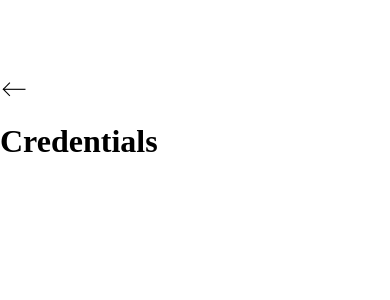
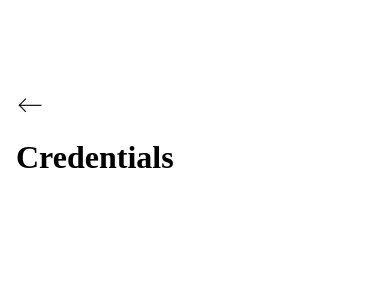
Before and after one commit to cssidy/personal-site, a Jekyll site: the page built from credentials.html, in a window 390 px wide. Shown: the top 300 px of the page. Built offline with Jekyll 4.4.1, drawn with Linux system fonts in a browser that asks for light colours; some web fonts are replaced.

Commit message:
phone-friendly styles

```diff
--- a/assets/css/base.css
+++ b/assets/css/base.css
@@ -116,9 +116,6 @@ a:focus {
 	width: 100%;
 }
 
-.content {
-}
-
 ul li {
 	list-style: square;
 }
@@ -168,6 +165,11 @@ ul li {
     max-width: 100%;
 }
 
+
+
+
+
+
 .warning {
     color: crimson;
     font-size: 200%; }
@@ -194,11 +196,7 @@ ul li {
     100% { -webkit-transform: translateY(0); transform: translateY(0); opacity: 1; }
 }
 
-@media (max-width: 1112px) {
-    .gallery h1, .writing-list h1 {
-        margin: 0 0 1rem 0 !important;
-    }
-}
+
 
 
 /* WRITINGS */
@@ -290,6 +288,39 @@ ul li {
 .post img {
 	width: 100%;
 }
+
+@media (max-width: 1112px) {
+    .gallery h1, .writing-list h1 {
+        margin: 0 0 1rem 0 !important;
+    }
+}
+
+@media (max-width: 585px) {
+    .writing-list {
+        padding: 3rem 1rem 1rem 1rem !important;
+    }
+
+    .writing-list span {
+        position: initial;
+        right: auto;
+        padding: 0;
+    }
+
+    .content, .credentials {
+        padding: 1rem;
+    }
+
+    .gallery {
+        padding: 1rem 1rem 3rem 1rem;
+    }
+
+    .post h1 {
+        font-size: inherit;
+    }
+}
+
+
+
 
 
 
--- a/credentials.html
+++ b/credentials.html
@@ -2,7 +2,7 @@
 layout: layout
 ---
 
-<div class="content">
+<div class="credentials">
   <a href="/"><img src="assets/icons/left-arrow.svg" class="left_arrow" alt="Return"></a>
   <h1>Credentials</h1>
 
```
